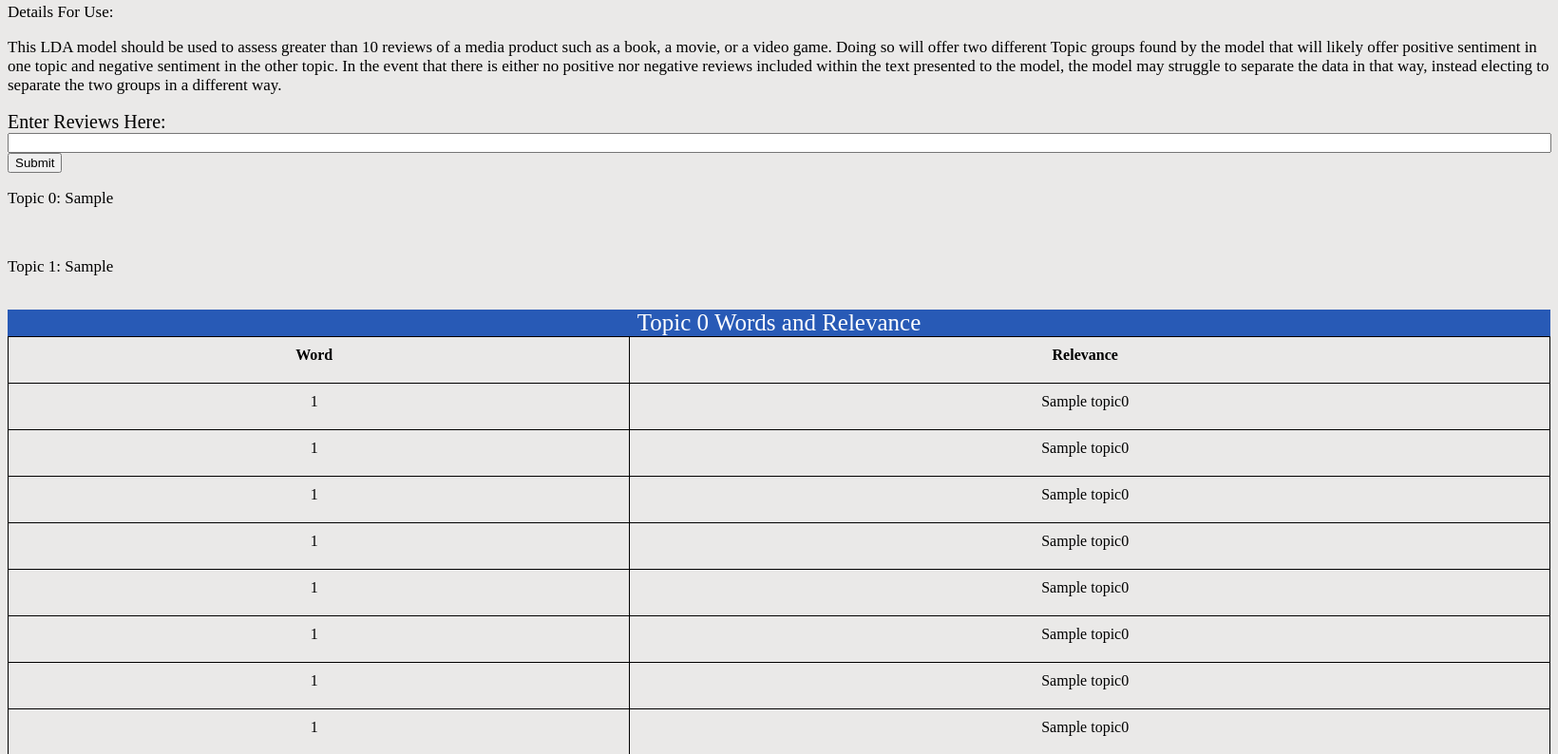
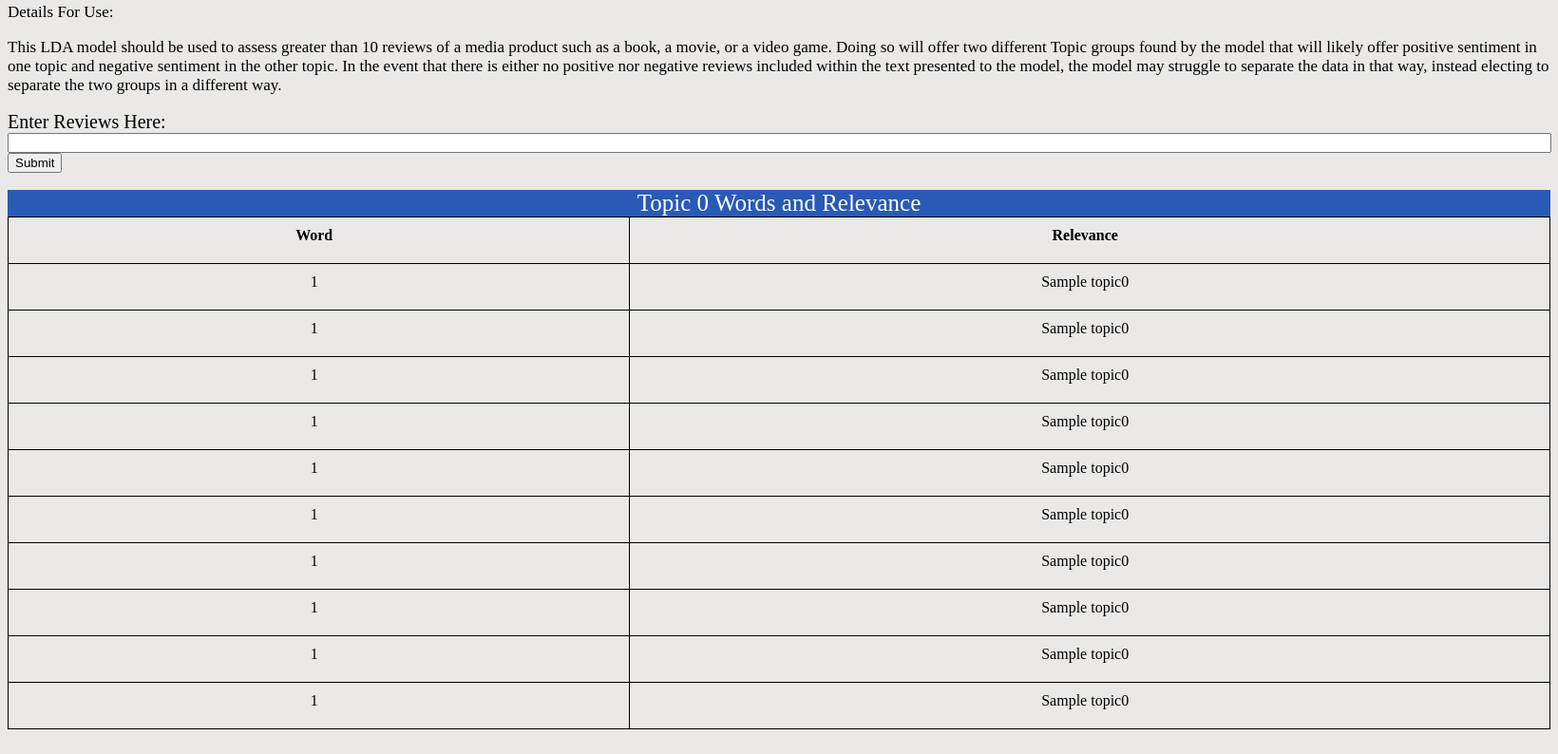
Before and after one commit to lanewhitmore/ads-509-final, a Python web app: template api/templates/index.html in a window 1640 px wide. Shown: the part 171-965 px from the top of the page at 95% size. Run offline with Jinja, Linux system fonts and the light colour scheme; the template is opened without the code that fills it: most values are stand-ins (such as "Sample title", 1, 10 or a date in 2020).

Commit message:
Update index.html
removing the two topic lists that are now represented in the tables

```diff
--- a/api/templates/index.html
+++ b/api/templates/index.html
@@ -74,8 +74,6 @@ In the event that there is either no positive nor negative reviews included with
     <input type="submit">
 </form>
 
-<p>Topic 0: {{ Topic0 }}</p><br>
-<p>Topic 1: {{ Topic1 }}</p>
 
 <table>
     <caption>Topic 0 Words and Relevance</caption><br>
```
